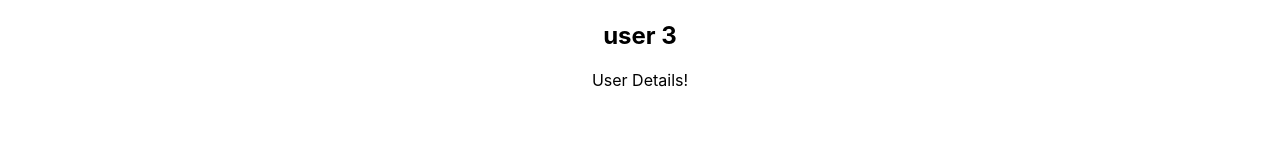
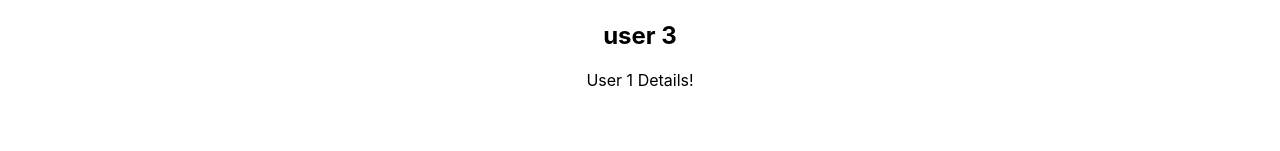
Before and after one commit to Krishnaprasad15/React-Router, a React (Create React App) app: page /users/1 in a window 1280 px wide. Shown: the part 149-300 px from the top of the page. Built offline with nearby package versions, Linux system fonts and the light colour scheme.

Commit message:
URL parms- useParams hook

```diff
--- a/src/App.js
+++ b/src/App.js
@@ -27,7 +27,7 @@ function App() {
           <Route path='newProducts' element={<NewProducts/>}/>
         </Route>
         <Route path='users' element={<Users/>}>
-          <Route path=':userID' element={<UserData/>}/>
+          <Route path=':userId' element={<UserData/>}/>
           <Route path='admin' element={<Admin/>}/>
         </Route>
         <Route path='*' element={ <NoMatch/> }/>
--- a/src/Components/UserData.js
+++ b/src/Components/UserData.js
@@ -1,9 +1,11 @@
 import React from 'react'
+import { useParams } from 'react-router-dom'
 
 const UserData = () => {
+    const {userId}= useParams()
   return (
     <div>
-      User Details!
+      User {userId} Details!
     </div>
   )
 }
```
